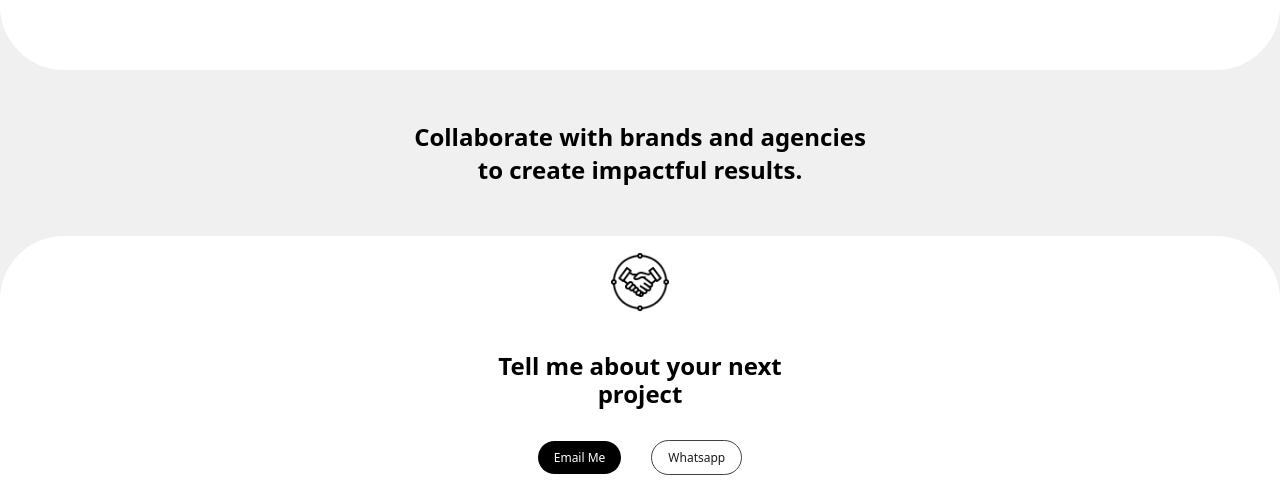
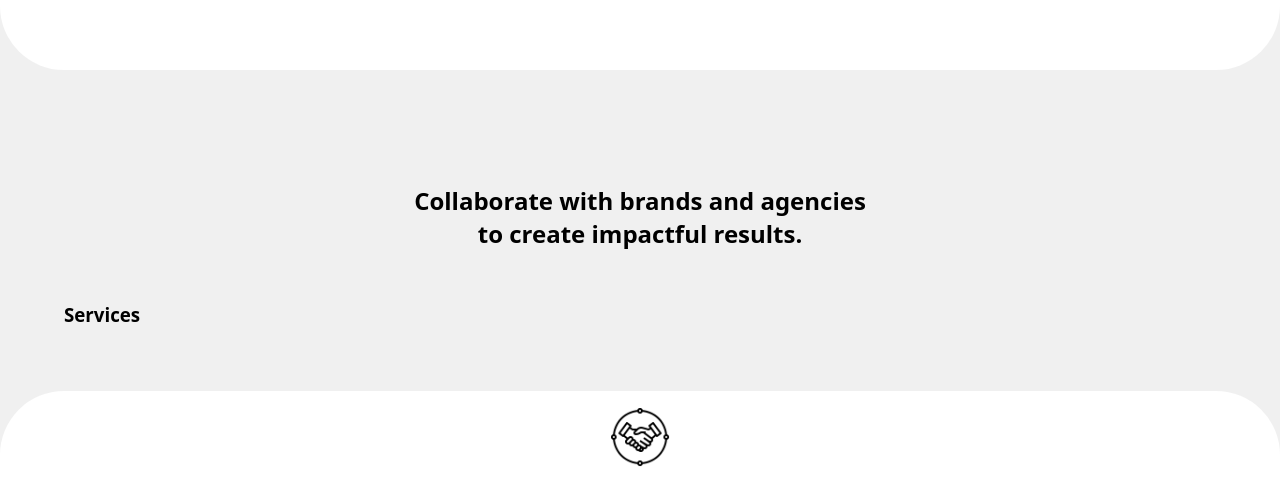
Before and after one commit to sagharghasemzadeh/digital-marketer-portofilio, a website built with Vite: page index.html in a window 1280 px wide. Shown: the part 726-1229 px from the top of the page. Built offline with nearby package versions, Linux system fonts and the light colour scheme.

Commit message:
[ADD] all the changes

```diff
--- a/index.html
+++ b/index.html
@@ -59,6 +59,10 @@
           <br>
           to create impactful results.
         </h2>
+        <div class="line"></div>
+        <h3>
+          Services
+        </h3>
       </section>
       <section id="services"></section>
       <section id="contact">
--- a/src/styles/collaborate.css
+++ b/src/styles/collaborate.css
@@ -1,4 +1,5 @@
 section#collaborate {
+    padding: 64px;
 
 
     h2 {
@@ -9,6 +10,7 @@ section#collaborate {
         text-align: center;
     }
     .line{
+        color: black;
 
     }
 
```
